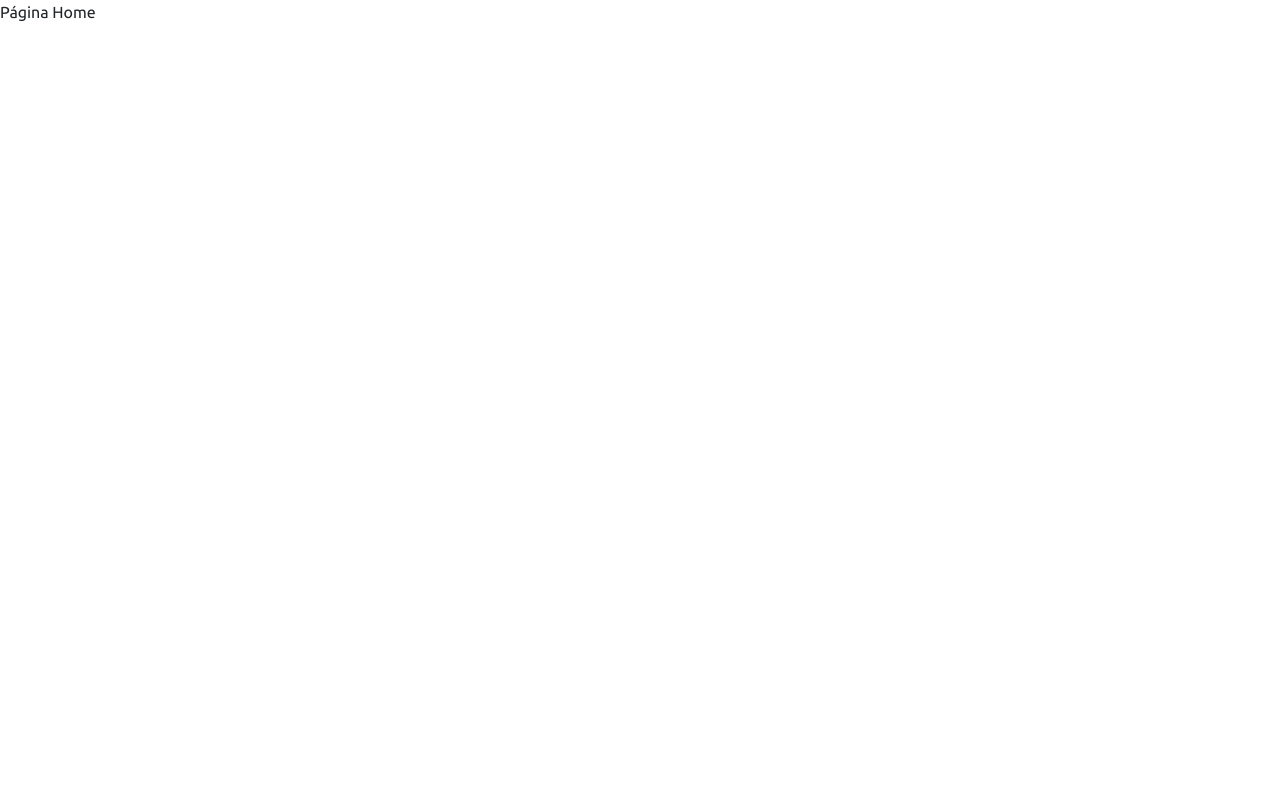
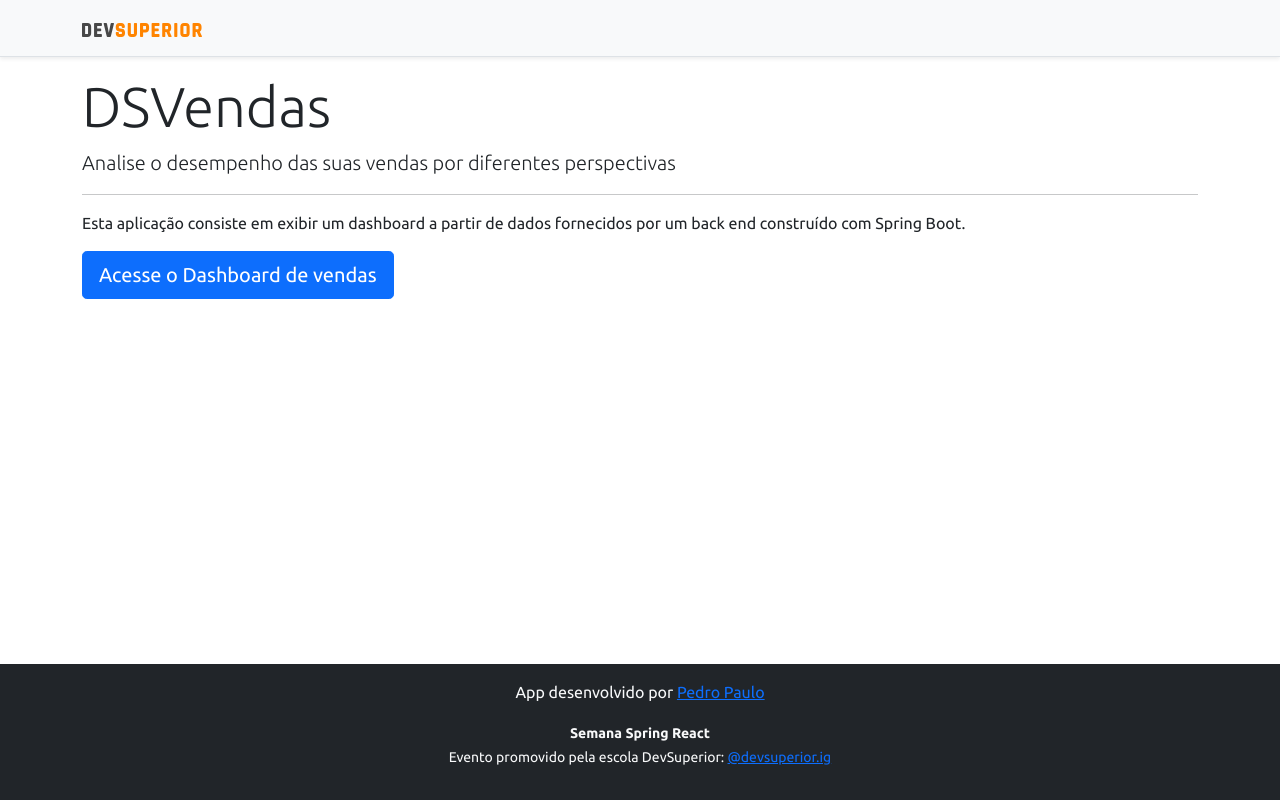
Before and after one commit to stonetek/projeto-sds3, a React (Create React App) app in the folder frontend/: page / in a window 1280 px wide. Built offline with nearby package versions, Linux system fonts and the light colour scheme.

Commit message:
Home, navigation

```diff
--- a/frontend/src/components/navbar/index.tsx
+++ b/frontend/src/components/navbar/index.tsx
@@ -1,11 +1,14 @@
 import ImgDsDark from 'assets/img/ds-dark.svg';
+import { Link } from 'react-router-dom';
 
 const NavBar = () => {
     return (
         <div className="d-flex flex-column flex-md-row align-items-center p-3 px-md-4 mb-3 bg-light border-bottom shadow-sm">
             <div className="container">
                 <nav className="my-2 my-md-0 mr-md-3">
-                    <img src={ImgDsDark} alt="DevSuperior" width="120" />
+                    <Link to="/">
+                        <img src={ImgDsDark} alt="DevSuperior" width="120" />
+                    </Link>
                 </nav>
             </div>
         </div>
--- a/frontend/src/pages/Dashboard/index.tsx
+++ b/frontend/src/pages/Dashboard/index.tsx
@@ -3,6 +3,7 @@
 import DonutChart from "components/DonutChart";
 import Footer from "components/Footer";
 import NavBar from "components/navbar";
+import { Link } from "react-router-dom";
 
 
 const Dashboard = () => {
@@ -29,6 +30,10 @@
 
                 <DataTable />
 
+                <Link className="btn btn-primary btn-lg" to="/">
+                    Voltar
+                </Link>
+
             </div>
 
             <Footer />
--- a/frontend/src/pages/Home/index.tsx
+++ b/frontend/src/pages/Home/index.tsx
@@ -1,8 +1,25 @@
+import Footer from "components/Footer";
+import NavBar from "components/navbar";
+import { Link } from "react-router-dom";
+
 const Home = () => {
     return (
-        <div>
-            Página Home
-        </div>
+        <>
+            <NavBar />
+            <div className="container">
+                <div className="jumbotron">
+                    <h1 className="display-4">DSVendas</h1>
+                    <p className="lead">Analise o desempenho das suas vendas por diferentes perspectivas</p>
+                    <hr />
+                    <p>Esta aplicação consiste em exibir um dashboard a partir de dados fornecidos por um back end construído com Spring Boot.</p>
+                    <Link className="btn btn-primary btn-lg" to="/dashboard">
+                        Acesse o Dashboard de vendas
+                    </Link>
+                </div>
+            </div>
+
+            <Footer />
+        </>
     );
 }
 
```
